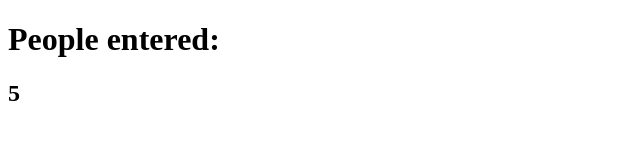
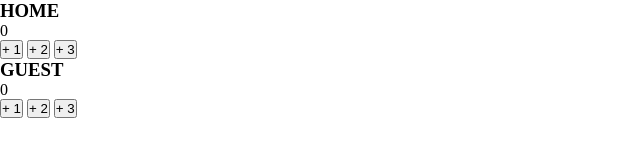
Before and after one commit to StefanMogren/basketball-scoring-scrimba, a plain HTML site: page index.html in a window 1280 px wide. Shown: the whole page, without its empty margins (0-640 px from the left). Drawn offline with Linux system fonts and the light colour scheme.

Commit message:
Changed files for Basketball scoring

```diff
--- a/index.html
+++ b/index.html
@@ -4,11 +4,25 @@
     <meta charset="UTF-8">
     <meta name="viewport" content="width=device-width, initial-scale=1.0">
     <link rel="stylesheet" href="./style/style.css">
-    <title>Passenger Counter App</title>
+    <title>Basketball scoring</title>
 </head>
 <body>
-    <h1>People entered:</h1>
-    <h2 id="count">0</h2>
+    <main class="container">
+        <section>
+            <h3>HOME</h3>
+            <p>0</p>
+            <button>+ 1</button>
+            <button>+ 2</button>
+            <button>+ 3</button>
+        </section>
+        <section>
+            <h3>GUEST</h3>
+            <p>0</p>
+            <button>+ 1</button>
+            <button>+ 2</button>
+            <button>+ 3</button>
+        </section>
+    </main>
 </body>
 <script src="./script.js"></script>
 </html>
--- a/style/style.css
+++ b/style/style.css
@@ -0,0 +1,5 @@
+* {
+    box-sizing: border-box;
+    margin: 0;
+    padding: 0;
+}
```
